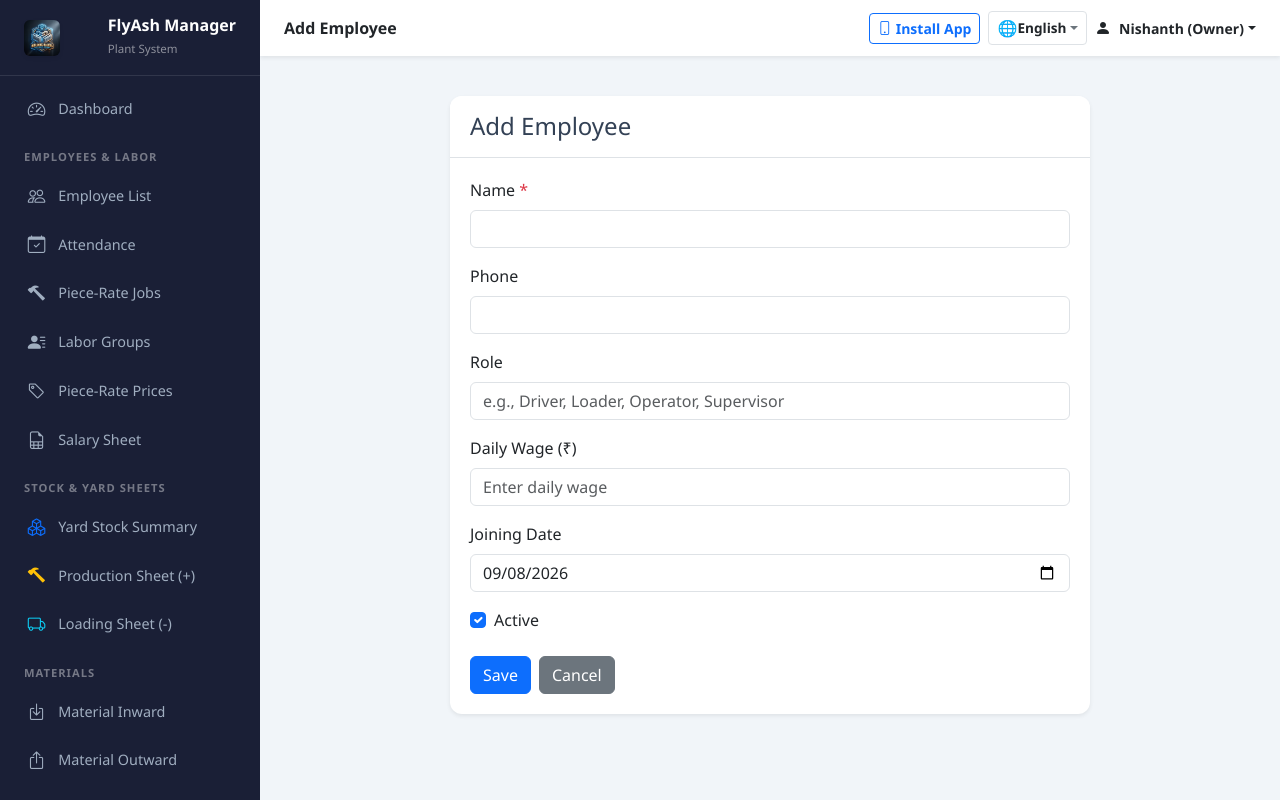
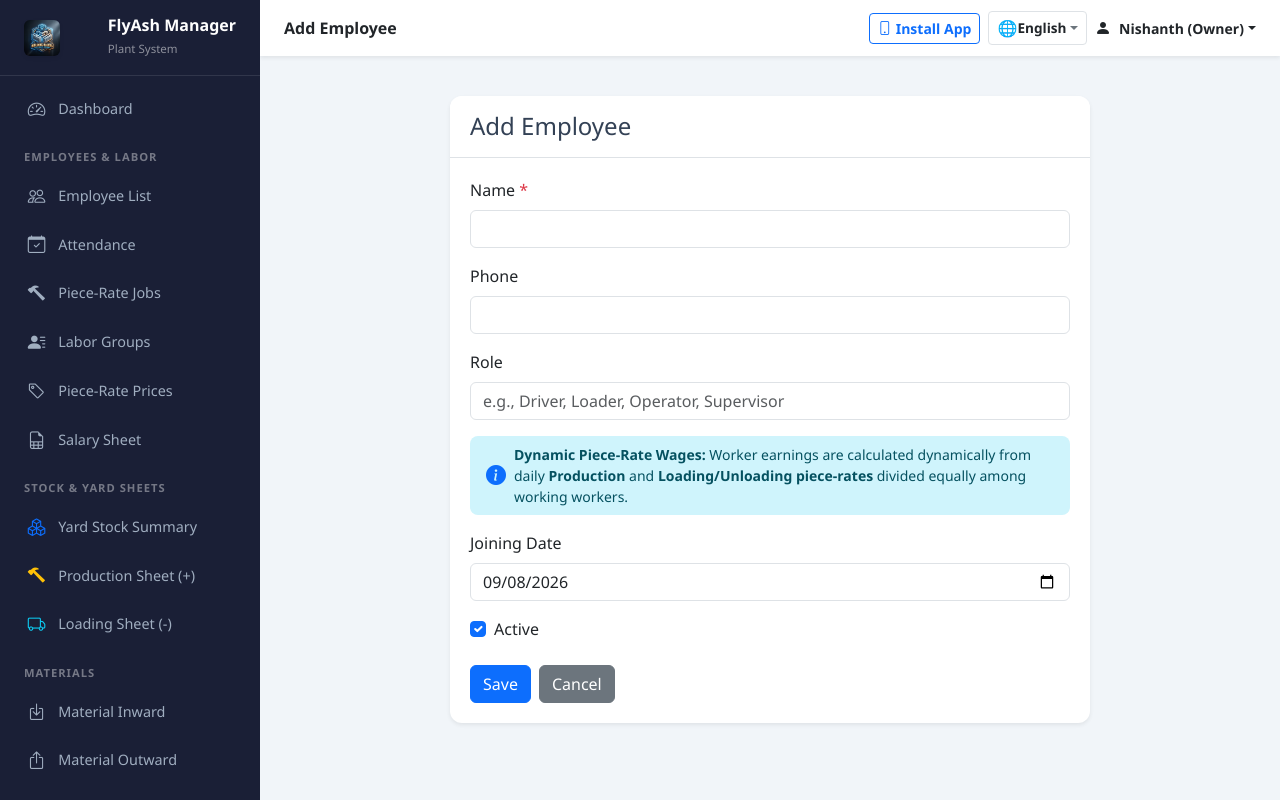
Before and after one commit to 14-Nishanth/flyash-manager, a Flask app: page /employees/add in a window 1280 px wide. Run offline with Flask 3, Linux system fonts and the light colour scheme; a user stored in the database is signed in; some libraries are stand-ins or nearby versions.

Commit message:
Remove fixed daily wage requirement in favor of dynamic piece-rate production and loading wages

```diff
--- a/templates/employees/form.html
+++ b/templates/employees/form.html
@@ -28,9 +28,11 @@
                         <input type="text" class="form-control" id="role" name="role" value="{{ employee.role if employee else '' }}" placeholder="e.g., Driver, Loader, Operator, Supervisor">
                     </div>
 
-                    <div class="mb-3">
-                        <label for="daily_wage" class="form-label">Daily Wage (₹)</label>
-                        <input type="text" class="form-control" id="daily_wage" name="daily_wage" value="{{ employee.daily_wage if employee else '' }}" placeholder="Enter daily wage">
+                    <div class="alert alert-info border-0 rounded-3 py-2 px-3 small d-flex align-items-center gap-2 mb-3">
+                        <i class="bi bi-info-circle-fill fs-5 text-primary"></i>
+                        <div>
+                            <strong>Dynamic Piece-Rate Wages:</strong> Worker earnings are calculated dynamically from daily <strong>Production</strong> and <strong>Loading/Unloading piece-rates</strong> divided equally among working workers.
+                        </div>
                     </div>
 
                     <div class="mb-3">
--- a/templates/employees/group_form.html
+++ b/templates/employees/group_form.html
@@ -76,7 +76,7 @@
                                                {% if group and emp.id in member_ids %}checked{% endif %}>
                                         <label class="form-check-label ms-2 fw-semibold text-dark cursor-pointer" for="emp_{{ emp.id }}">
                                             {{ emp.name }}
-                                            <span class="d-block small text-muted fw-normal">{{ emp.role or 'Worker' }} (Daily: ₹{{ "{:,.0f}".format(emp.daily_wage or 0) }})</span>
+                                            <span class="d-block small text-muted fw-normal">{{ emp.role or 'Plant Worker' }}</span>
                                         </label>
                                     </div>
                                 </div>
```
Also changed, not shown: templates/employees/list.html (+4 -4 lines).
